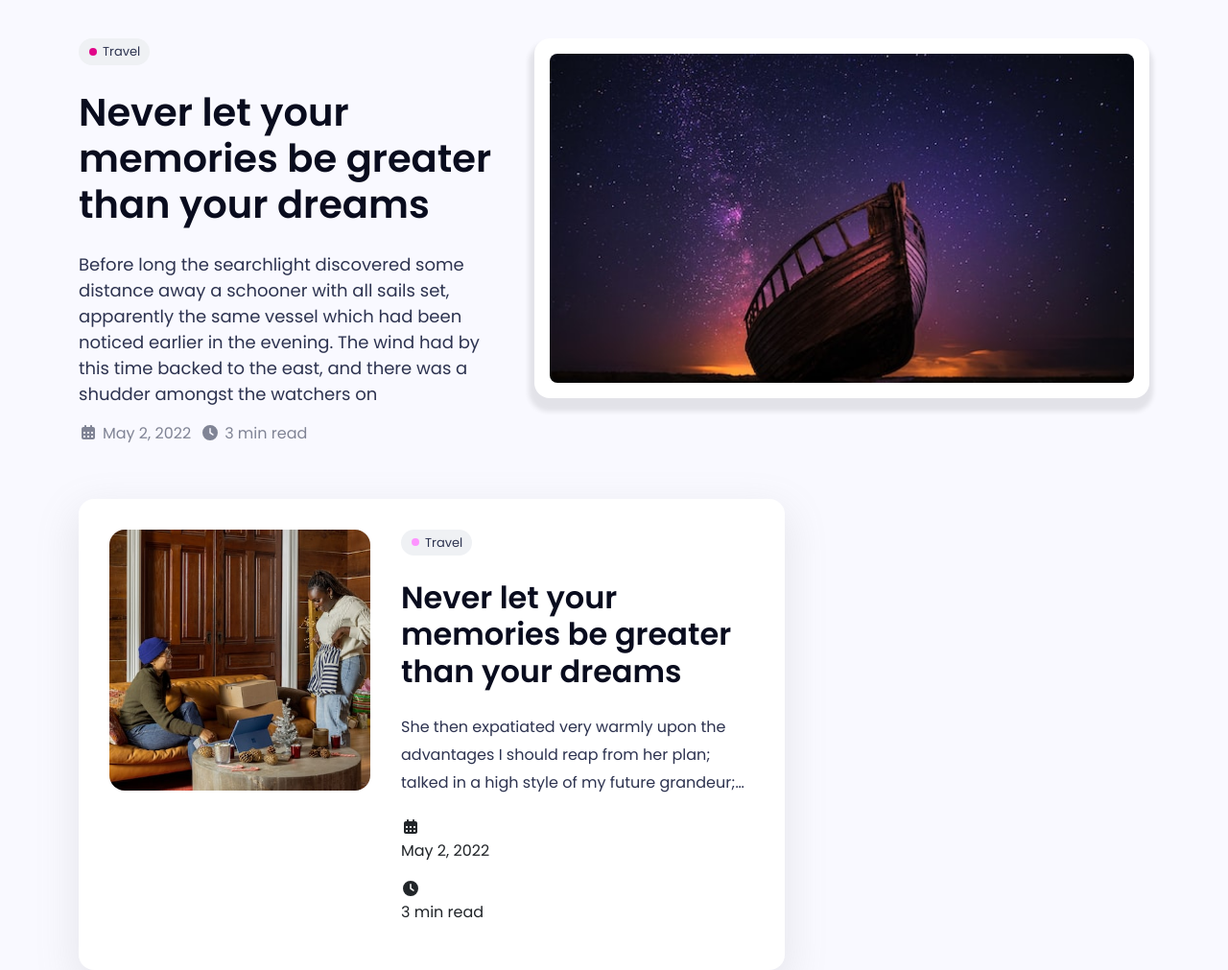
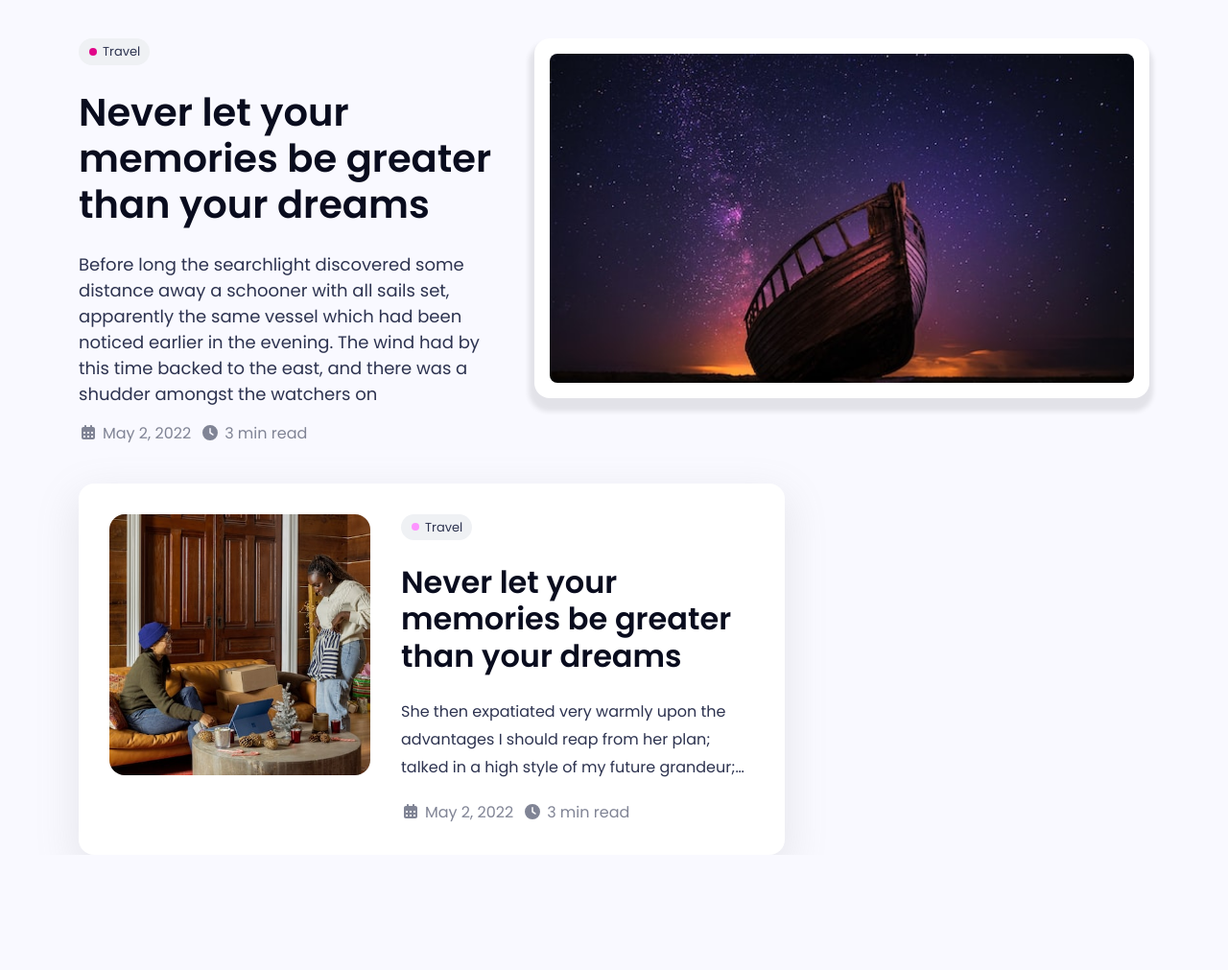
Before and after one commit to nannu-coder/blogi, a plain HTML site: page index.html in a window 1280 px wide. Shown: the whole page at 96% size. After the commit the page ends 891 px from the top, so only its background shows below. Drawn offline with Linux system fonts and the light colour scheme.

Commit message:
post content left-layout complete

```diff
--- a/SASS/Components/_banner.scss
+++ b/SASS/Components/_banner.scss
@@ -16,24 +16,24 @@
         color: $text-color-main;
       }
     }
-    .post-date-time {
-      display: flex;
-      &__post-date {
-        display: flex;
-        color: $text-color-light;
-        span {
-          margin-right: 5px;
-        }
-      }
-      &__post-time {
-        display: flex;
-        margin-left: 10px;
-        color: $text-color-light;
-        span {
-          margin-right: 5px;
-        }
-      }
-    }
+    // .post-date-time {
+    //   display: flex;
+    //   &__post-date {
+    //     display: flex;
+    //     color: $text-color-light;
+    //     span {
+    //       margin-right: 5px;
+    //     }
+    //   }
+    //   &__post-time {
+    //     display: flex;
+    //     margin-left: 10px;
+    //     color: $text-color-light;
+    //     span {
+    //       margin-right: 5px;
+    //     }
+    //   }
+    // }
   }
 
   .banner-img {
--- a/SASS/Components/_core-components.scss
+++ b/SASS/Components/_core-components.scss
@@ -27,3 +27,25 @@
   -webkit-line-clamp: 3;
   -webkit-box-orient: vertical;
 }
+
+.post-date-time {
+  p {
+    margin: 0;
+  }
+  display: flex;
+  &__post-date {
+    display: flex;
+    color: $text-color-light;
+    span {
+      margin-right: 5px;
+    }
+  }
+  &__post-time {
+    display: flex;
+    margin-left: 10px;
+    color: $text-color-light;
+    span {
+      margin-right: 5px;
+    }
+  }
+}
```
Also changed, not shown: CSS/Styles/style.min.css, 1 other file.
